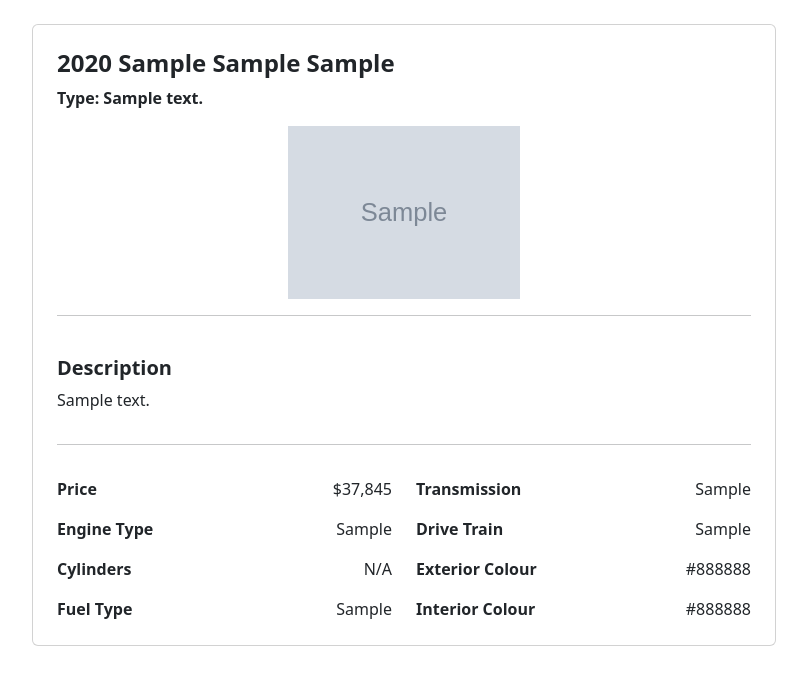
After one commit to amirablhsn/CSCI2040U, a Django app: page /vehicle/1/ in a window 1280 px wide. The commit adds this page. Shown: the top 685 px of the page, without its empty margins (236-1043 px from the left). Run offline with Django 5.2, Linux system fonts and the light colour scheme; tables that the repository leaves empty hold one stand-in row (values such as "Sample post"); grey boxes marked "Sample" are stand-in pictures.

Commit message:
add page to view details, and ability to upload images when adding car

```diff
--- a/autosearchapp/settings.py
+++ b/autosearchapp/settings.py
@@ -9,12 +9,14 @@ https://docs.djangoproject.com/en/5.1/topics/settings/
 For the full list of settings and their values, see
 https://docs.djangoproject.com/en/5.1/ref/settings/
 """
-
+import os
 from pathlib import Path
 
 # Build paths inside the project like this: BASE_DIR / 'subdir'.
 BASE_DIR = Path(__file__).resolve().parent.parent
 
+MEDIA_ROOT =  os.path.join(BASE_DIR, 'media')
+MEDIA_URL = '/media/'
 
 # Quick-start development settings - unsuitable for production
 # See https://docs.djangoproject.com/en/5.1/howto/deployment/checklist/
--- a/catalogue/forms.py
+++ b/catalogue/forms.py
@@ -5,9 +5,9 @@ from .models import Vehicle
 class VehicleForm(forms.ModelForm):
     class Meta:
         model = Vehicle
-        fields  = ["make","model","trim","type","year","price",
+        fields  = ["make","model","trim","body","year","price", "image",
                    "description","engine", "cylinders", "fuel", "transmission",
-                   "body", "doors", "exterior_color", "interior_color", "drivetrain"]
+                   "type", "doors", "exterior_color", "interior_color", "drivetrain"]
         # https://docs.djangoproject.com/en/5.1/ref/forms/widgets/
         widgets = {
             "make": forms.TextInput(attrs={"class": "form-control"}),
@@ -15,6 +15,7 @@ class VehicleForm(forms.ModelForm):
             "type": forms.TextInput(attrs={"class": "form-control"}),
             "year": forms.NumberInput(attrs={"class": "form-control"}),
             "price": forms.NumberInput(attrs={"class": "form-control"}),
+            "image": forms.ClearableFileInput(attrs={"class": "form-control"}),
             "description": forms.Textarea(attrs={"class": "form-control"}),
             "engine": forms.TextInput(attrs={"class": "form-control"}),
             "cylinders": forms.NumberInput(attrs={"class": "form-control"}),
--- a/catalogue/models.py
+++ b/catalogue/models.py
@@ -6,7 +6,7 @@ class Vehicle(models.Model):
     description = models.TextField(blank=True, null=True)
     make = models.CharField(max_length=50)
     model = models.CharField(max_length=50)
-    type = models.CharField(max_length=50)
+    type = models.CharField(max_length=50, blank=True, null=True)
     year = models.IntegerField()
     price = models.DecimalField(max_digits=10, decimal_places=2)
     engine = models.CharField(max_length=100, blank=True, null=True)
@@ -14,8 +14,9 @@ class Vehicle(models.Model):
     fuel = models.CharField(max_length=50, blank=True, null=True)
     transmission = models.CharField(max_length=50, blank=True, null=True)
     trim = models.CharField(max_length=50)
-    body = models.CharField(max_length=50, blank=True, null=True)
+    body = models.CharField(max_length=50, default="")
     doors = models.IntegerField(blank=True, null=True)
     exterior_color = models.CharField(max_length=50, blank=True, null=True)
     interior_color = models.CharField(max_length=50, blank=True, null=True)
     drivetrain = models.CharField(max_length=50, blank=True, null=True)
+    image = models.ImageField(upload_to='assets/', blank=True, null=True)
--- a/catalogue/templates/add.html
+++ b/catalogue/templates/add.html
@@ -4,7 +4,7 @@
 {% block content %}
 <h1>Add a New Vehicle</h1>
 
-<form action="/add/" method="post">
+<form action="/add/" method="post" enctype="multipart/form-data">
     {% csrf_token %}
     {{ form }}
     <input type="submit" value="Submit">
--- a/catalogue/templates/base.html
+++ b/catalogue/templates/base.html
@@ -3,11 +3,7 @@
 <head>
     <meta charset="UTF-8">
     <meta name="viewport" content="width=device-width, initial-scale=1.0">
-    {% if title %}
-        <title>{{title}}</title>
-    {% else %}
-        <title>Car Catalogue</title>
-    {% endif %}
+    <title>{% block title %}Car Catalogue{% endblock %}</title>
     <link rel="stylesheet" href="https://cdn.jsdelivr.net/npm/bootstrap@5.3.3/dist/css/bootstrap.min.css">
 </head>
 <body>
--- /dev/null
+++ b/catalogue/templates/details.html
@@ -0,0 +1,39 @@
+{% extends "base.html" %} {% block title %} Vehicle Specifications {% endblock %}
+{% block content %}
+
+<div class="container my-4" style= "width: 60vw">
+    <div class="card p-4">
+        <h4 class="fw-bold">{{vehicle.year}} {{vehicle.make}} {{vehicle.model}} {{vehicle.trim}}</h4>
+        <p class="fw-bold">Type: {{vehicle.body}}</a></p>
+        <div class="col-md-4 mx-auto">
+            <img src="{{imageUrl}}" style="max-width: 100%; object-fit:contain;">
+        </div>
+
+        <hr>
+
+        <div class="mt-4">
+            <h5 class="fw-bold">Description</h5>
+            <p>{{vehicle.description | default:"N/A"}}</p>
+        </div>
+        <hr>
+
+        <div class="row">
+            <div class="col-md-6">
+                <div class="mt-3"><strong>Price</strong> <span class="float-end">$37,845</span></div>
+                <div class="mt-3"><strong>Engine Type</strong> <span class="float-end">{{vehicle.engine | default:"N/A"}}</span></div>
+                <div class="mt-3"><strong>Cylinders</strong> <span class="float-end">{{vehicle.cylinder | default:"N/A"}}</span></div>
+                <div class="mt-3"><strong>Fuel Type</strong> <span class="float-end">{{vehicle.fuel | default:"N/A"}}</span></div>
+            </div>
+
+            <div class="col-md-6">
+                <div class="mt-3"><strong>Transmission</strong> <span class="float-end">{{vehicle.transmission | default:"N/A"}}</span></div>
+                <div class="mt-3"><strong>Drive Train</strong> <span class="float-end">{{vehicle.drivetrain | default:"N/A"}}</span></div>
+                <div class="mt-3"><strong>Exterior Colour</strong> <span class="float-end">{{vehicle.exterior_color | default:"N/A"}}</span></div>
+                <div class="mt-3"><strong>Interior Colour</strong> <span class="float-end">{{vehicle.interior_color | default:"N/A"}}</span></div>
+
+            </div>
+        </div>
+
+    </div>
+</div>
+{% endblock %}
--- a/catalogue/urls.py
+++ b/catalogue/urls.py
@@ -1,7 +1,13 @@
 from django.urls import path
 from . import views
+from django.conf import settings
+from django.conf.urls.static import static
 
 urlpatterns = [
     path("", views.search, name="search"),
     path("add/", views.add, name="add"),
+    path("vehicle/<int:id>/", views.details, name="details"),
 ]
+
+if settings.DEBUG:
+    urlpatterns += static(settings.MEDIA_URL, document_root=settings.MEDIA_ROOT)
--- a/catalogue/views.py
+++ b/catalogue/views.py
@@ -1,10 +1,10 @@
-from django.shortcuts import render
+from django.shortcuts import render, get_object_or_404
 from .models import Vehicle
 from django.db.models import Q, Value
 from django.db.models.functions import Concat
 from .forms import VehicleForm
 from django.http import HttpResponseRedirect
-
+from django.urls import reverse
 
 # Create your views here.
 def search(request):
@@ -21,10 +21,18 @@ def search(request):
 # https://docs.djangoproject.com/en/5.1/topics/forms/
 def add(request):
     if request.method == "POST":
-        form = VehicleForm(request.POST)
+        form = VehicleForm(request.POST, request.FILES)
         if form.is_valid():
-            form.save()
-            return HttpResponseRedirect("/")
+            vehicle = form.save()
+            return HttpResponseRedirect(reverse('details', args=[vehicle.id]))
     else:
         form = VehicleForm
     return render(request, "add.html", {"form": form})
+
+def details(request, id):
+    vehicle = get_object_or_404(Vehicle, id=id)
+    if vehicle.image:
+        imageUrl = vehicle.image.url
+    else:
+        imageUrl = '/media/assets/sample3.png'
+    return render(request, "details.html", {"vehicle": vehicle, "imageUrl": imageUrl})
```
Also changed, not shown: catalogue/templates/search.html (+5 -2 lines), media/assets/honda.jpg (added), media/assets/honda_lNZYlKI.jpg (added), media/assets/sample1.png (added), media/assets/sample2.png (added), media/assets/sample3.png (added).
